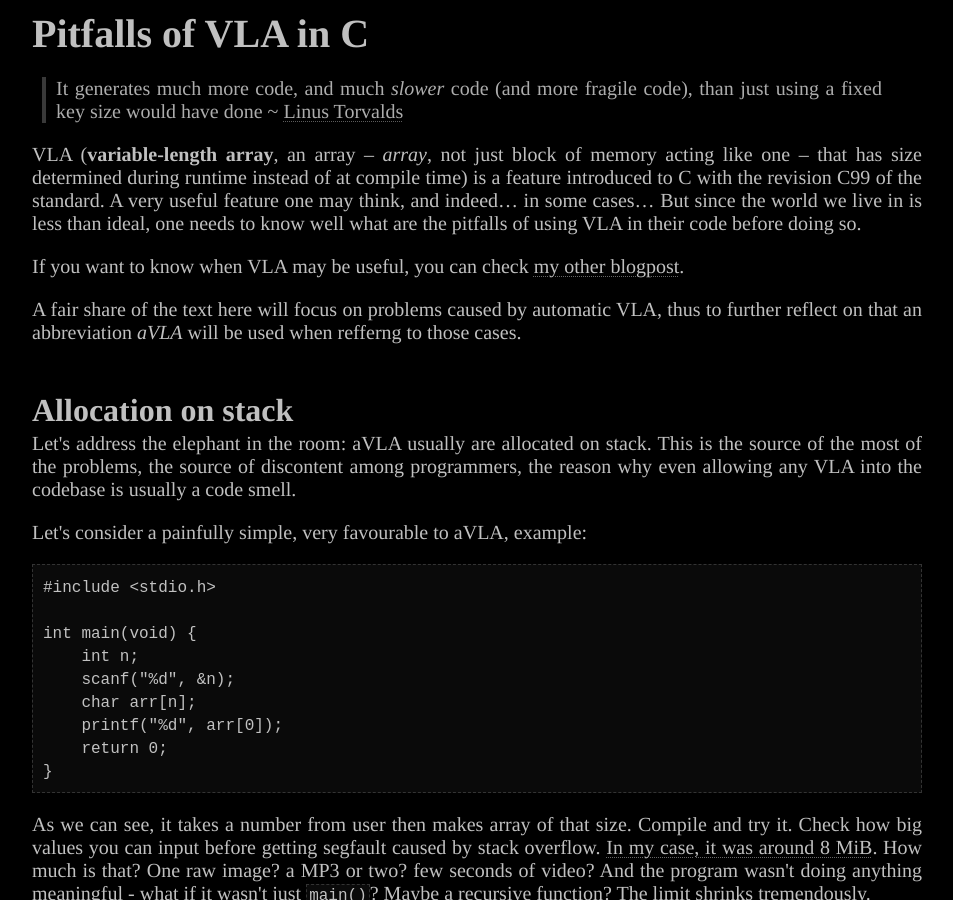
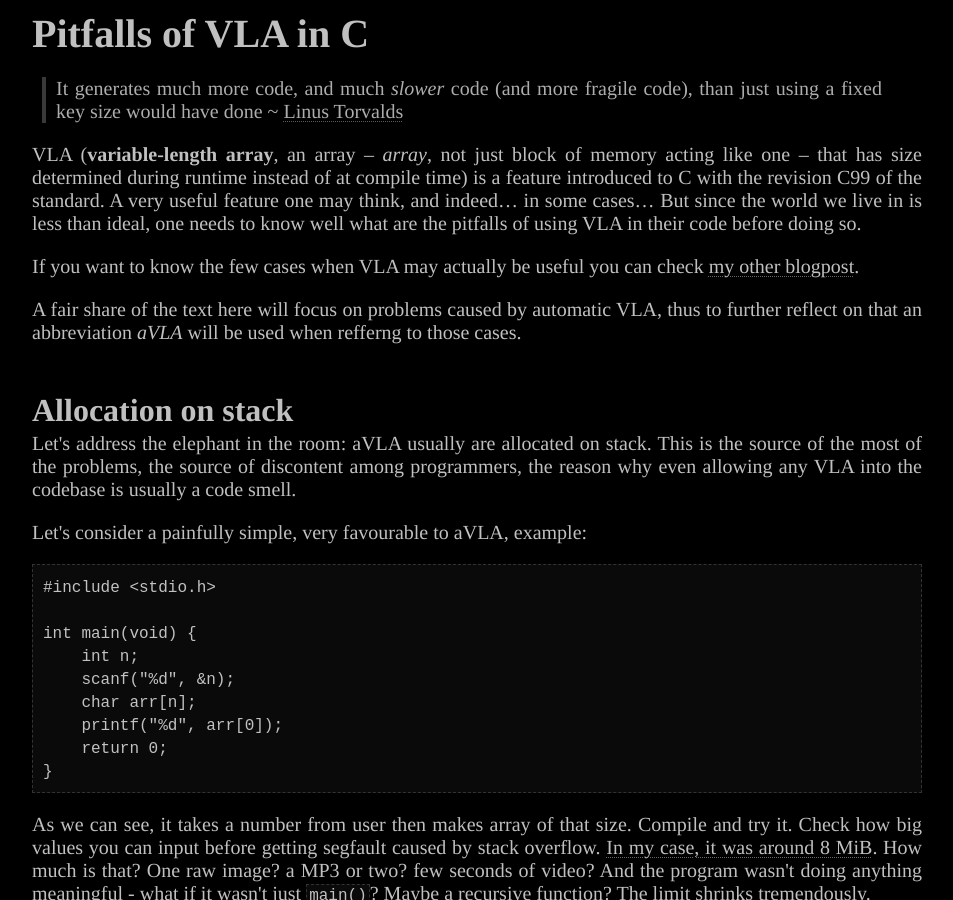
Before and after one commit to Jorenar/blog, a Jekyll site: the page built from _posts/2021-07-05-vla-pitfalls.md, in a window 1280 px wide and 900 px high. Shown: the whole window, without its empty margins (163-1116 px from the left). Built offline with Jekyll 4.4.1, drawn with Linux system fonts in a browser that asks for light colours.

```diff
--- a/_posts/2021-07-05-vla-pitfalls.md
+++ b/_posts/2021-07-05-vla-pitfalls.md
@@ -16,7 +16,8 @@ A very useful feature one may think, and indeed... in some cases...
 But since the world we live in is less than ideal, one needs to know well what
 are the pitfalls of using VLA in their code before doing so.
 
-If you want to know when VLA may be useful, you can check [my other blogpost](/vla-usecases).
+If you want to know the few cases when VLA may actually
+be useful you can check [my other blogpost](/vla-usecases).
 
 A fair share of the text here will focus on problems caused by automatic VLA,
 thus to further reflect on that an abbreviation _aVLA_ will be used when
```
